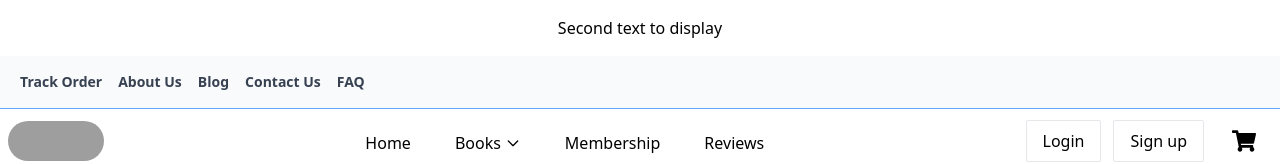
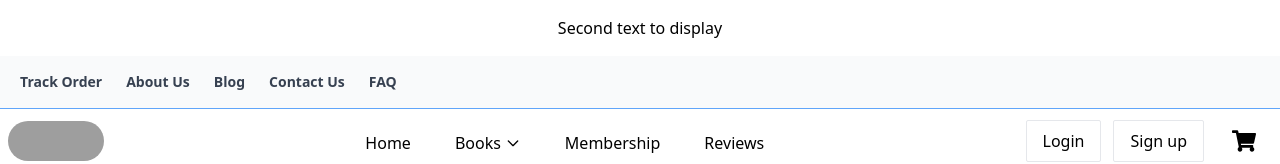
Before and after one commit to bhuvaneshwa/FInal-Book, a React (Vite) app: page / in a window 1280 px wide. Shown: the top 164 px of the page. Built offline with nearby package versions, Linux system fonts and the light colour scheme; grey boxes are pictures that could not be loaded.

Commit message:
ponkavin 16.04.2024 10.26pm

```diff
--- a/src/pages/SecondNavbar.jsx
+++ b/src/pages/SecondNavbar.jsx
@@ -4,21 +4,31 @@ export default function SecondNavbar() {
   return (
     <div className="bg-gray-50 dark:bg-gray-200 dark:text-gray-200">
       <div className="container mx-auto px-5 py-4 flex justify-between items-center">
-        <ul className="flex space-x-4 text-sm">
-          <li className="font-semibold text-gray-700 hover:text-[#606c38] hover:underline">
-            Track Order
+        <ul className="flex space-x-6 text-sm">
+          <li className="">
+            <a className="font-semibold text-gray-700 transition-colors duration-400 hover:text-blue-400">
+              Track Order
+            </a>
           </li>
-          <li className="font-semibold text-gray-700 hover:text-[#606c38] hover:underline">
-            About Us
+          <li>
+            <a className="font-semibold text-gray-700 transition-colors duration-400 hover:text-blue-400">
+              About Us
+            </a>
           </li>
-          <li className="font-semibold text-gray-700 hover:text-[#606c38] hover:underline">
-            Blog
+          <li>
+            <a className="font-semibold text-gray-700 transition-colors duration-400 hover:text-blue-400">
+              Blog
+            </a>
           </li>
-          <li className="font-semibold text-gray-700 hover:text-[#606c38] hover:underline">
-            Contact Us
+          <li>
+            <a className="font-semibold text-gray-700 transition-colors duration-400 hover:text-blue-400">
+              Contact Us
+            </a>
           </li>
-          <li className="font-semibold text-gray-700 hover:text-[#606c38] hover:underline">
-            FAQ
+          <li>
+            <a className="font-semibold text-gray-700 transition-colors duration-400 hover:text-blue-400">
+              FAQ
+            </a>
           </li>
         </ul>
       </div>
```
